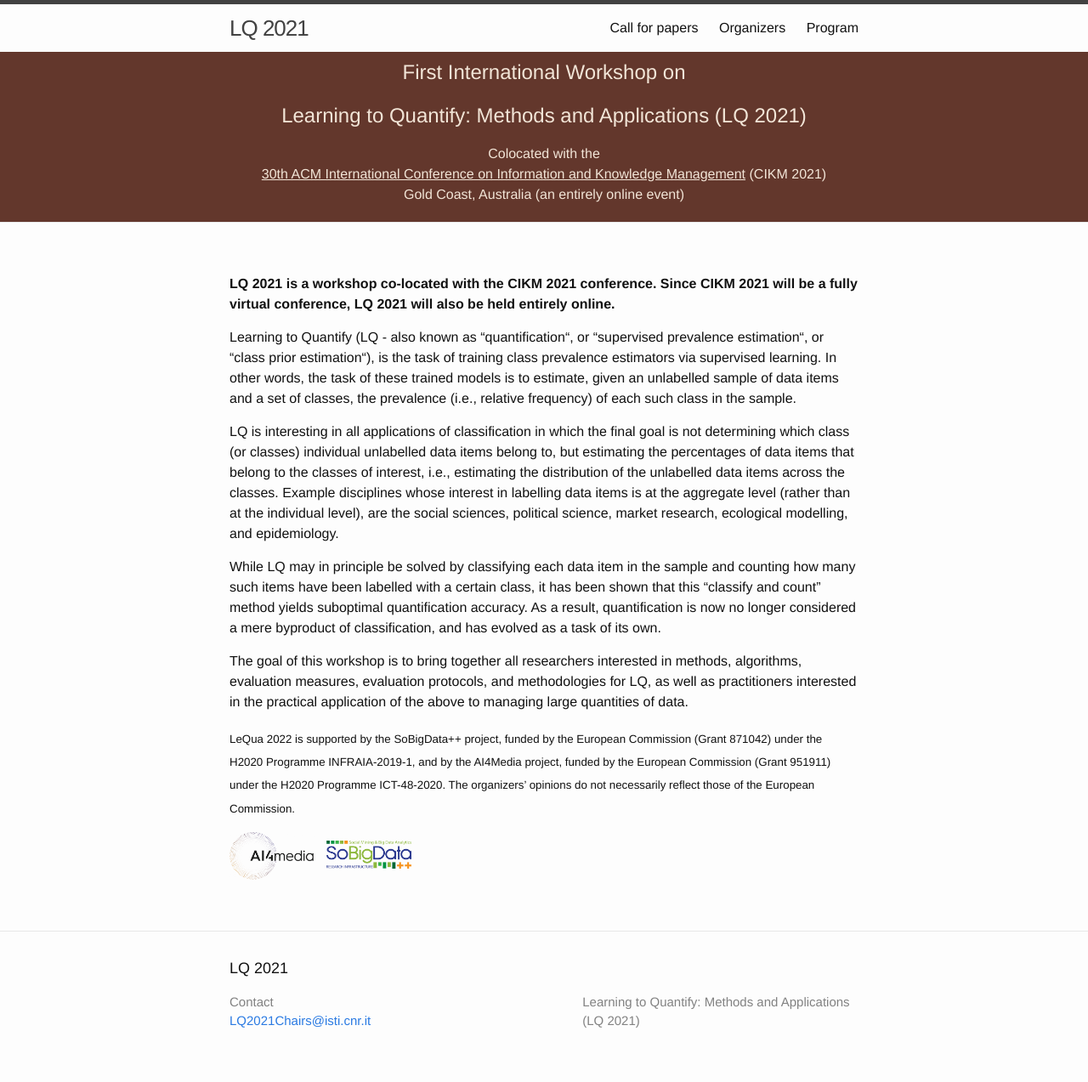
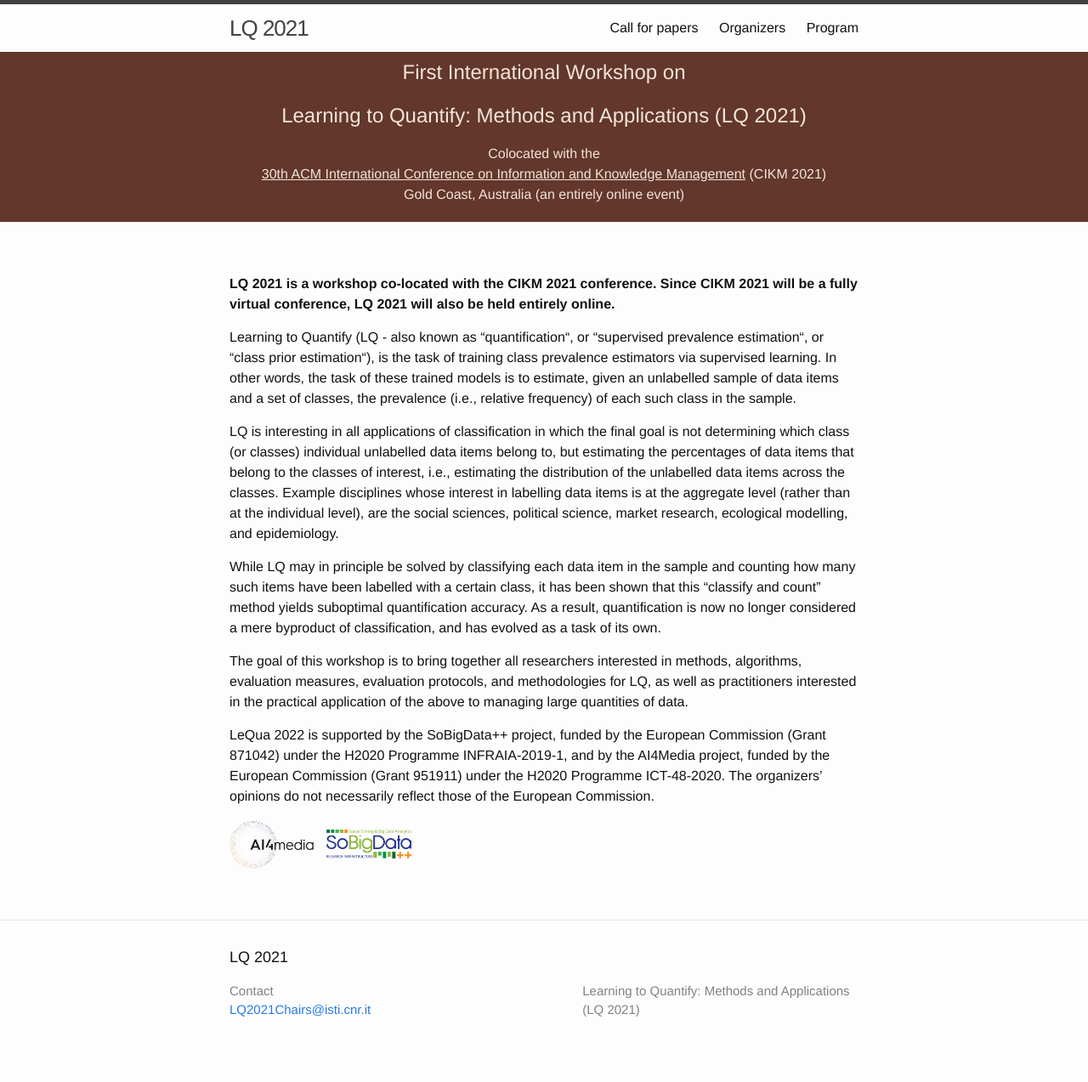
Before and after one commit to cikmlq2021/cikmlq2021.github.io, a Jekyll site: the page built from index.md, in a window 1280 px wide. Shown: the whole page at 85% size. Built offline with Jekyll 4.4.1, drawn with Linux system fonts in a browser that asks for light colours.

```diff
--- a/index.md
+++ b/index.md
@@ -12,7 +12,7 @@ While LQ may in principle be solved by classifying each data item in the sample
 
 The goal of this workshop is to bring together all researchers interested in methods, algorithms, evaluation measures, evaluation protocols, and methodologies for LQ, as well as practitioners interested in the practical application of the above to managing large quantities of data.
 
-<sub>LeQua 2022 is supported by the SoBigData++ project, funded by the European Commission (Grant 871042) under the H2020 Programme INFRAIA-2019-1, and by the AI4Media project, funded by the European Commission (Grant 951911) under the H2020 Programme ICT-48-2020. The organizers’ opinions do not necessarily reflect those of the European Commission.</sub>
+LeQua 2022 is supported by the SoBigData++ project, funded by the European Commission (Grant 871042) under the H2020 Programme INFRAIA-2019-1, and by the AI4Media project, funded by the European Commission (Grant 951911) under the H2020 Programme ICT-48-2020. The organizers’ opinions do not necessarily reflect those of the European Commission.
 
  <div style="vertical-align: middle">
     <img src="images/ai4media.png" alt="ai4media logo" style="padding-right:10px" width="100"/>
```
